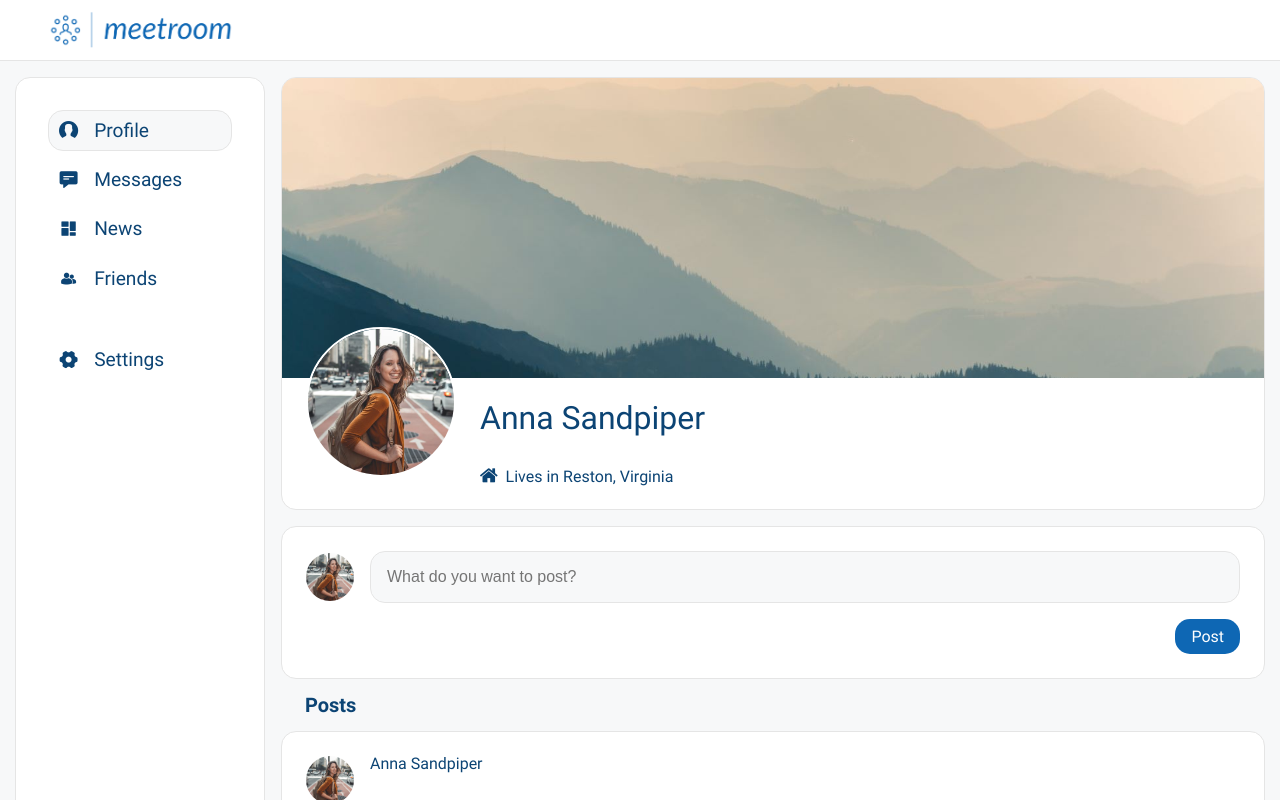
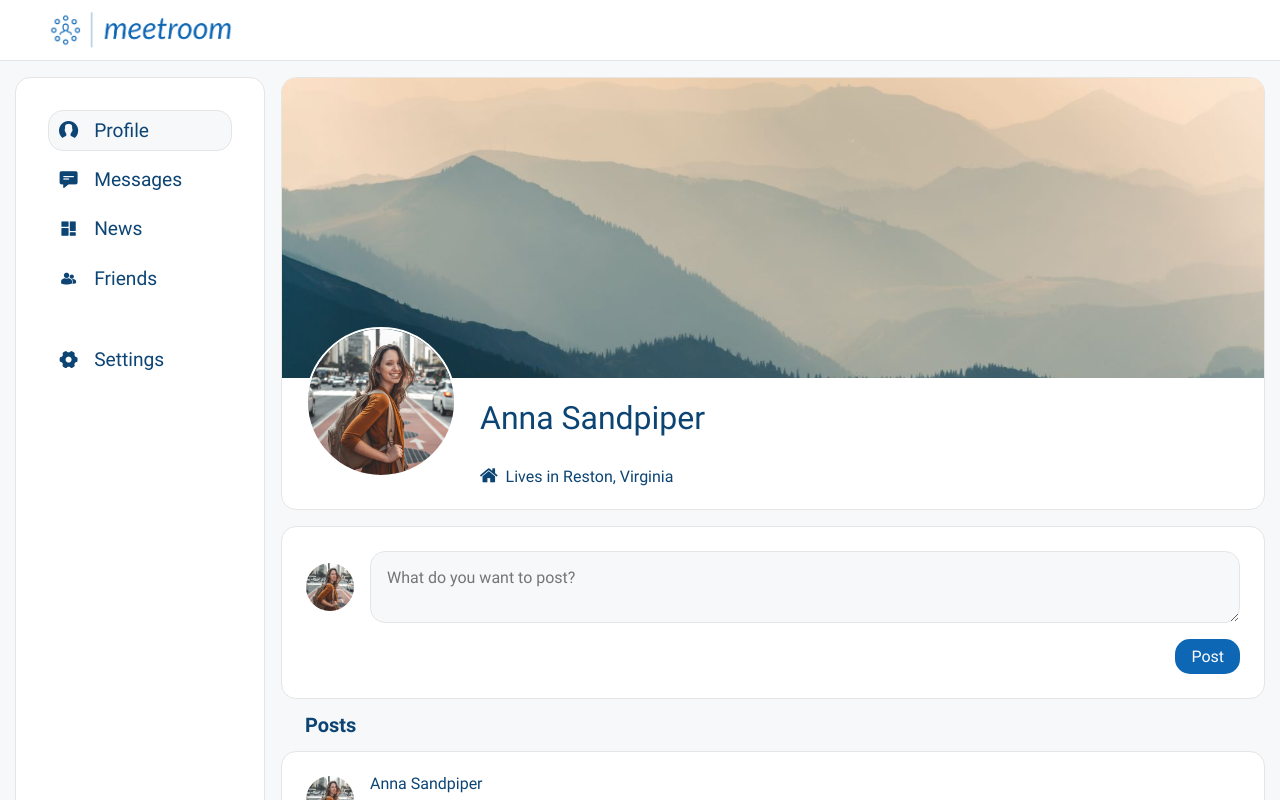
Before and after one commit to anna-kulyk/social-network, a React (Create React App) app: page / in a window 1280 px wide. Shown: the top 800 px of the page. Built offline with nearby package versions, Linux system fonts and the light colour scheme.

Commit message:
replace input with textarea in NewPost component

```diff
--- a/src/components/Profile/NewPost/NewPost.jsx
+++ b/src/components/Profile/NewPost/NewPost.jsx
@@ -1,4 +1,5 @@
 import React, { useState } from 'react';
+import './NewPost.scss';
 import avatar from '../../../assets/images/avatar.jpg';
 import { Link } from 'react-router-dom';
 import { useDispatch } from 'react-redux';
@@ -28,11 +29,13 @@ const NewPost = () => {
                             <img className="new-post__avatar _avatar_small" src={avatar} alt='avatar' />
                         </Link>
                     </div>
-                    <input type="text"
+                    <textarea name="new-post-input"
+                        id="new-post-input"
                         className="new-post__input _input"
                         placeholder={placeholder}
                         value={newPostInput}
-                        onChange={(e) => setNewPostInput(e.target.value)} />
+                        onChange={(e) => setNewPostInput(e.target.value)} >
+                    </textarea>
                 </div>
                 <button className="new-post__btn _btn" onClick={btnClickHandler}>Post</button>
             </form>
--- a/src/components/Profile/NewPost/NewPost.scss
+++ b/src/components/Profile/NewPost/NewPost.scss
@@ -0,0 +1,25 @@
+.new-post {
+    padding: 1.5rem;
+
+    &__form {
+        display: flex;
+        flex-direction: column;
+        gap: 1rem;
+    }
+
+    &__row {
+        display: flex;
+        gap: 1rem;
+        align-items: center;
+    }
+
+    // &__avatar {}
+
+    &__input {
+        flex: 1 1 auto;
+    }
+
+    &__btn {
+        align-self: flex-end;
+    }
+}
--- a/src/components/Profile/Profile.scss
+++ b/src/components/Profile/Profile.scss
@@ -15,29 +15,3 @@
 
     // &__posts {}
 }
-
-.new-post {
-    padding: 1.5rem;
-
-    &__form {
-        display: flex;
-        flex-direction: column;
-        gap: 1rem;
-    }
-
-    &__row {
-        display: flex;
-        gap: 1rem;
-        align-items: center;
-    }
-
-    // &__avatar {}
-
-    &__input {
-        flex: 1 1 auto;
-    }
-
-    &__btn {
-        align-self: flex-end;
-    }
-}
--- a/src/index.scss
+++ b/src/index.scss
@@ -39,6 +39,8 @@ h1,h2,h3,h4,h5,h6{font-size:inherit;font-weight:inherit;}
   border-radius: 15px;
   border: 1px solid var(--border-color);
   font-size: 1rem;
+  font-family: 'Roboto';
+  color: inherit;
 }
 
 ._section {
```
